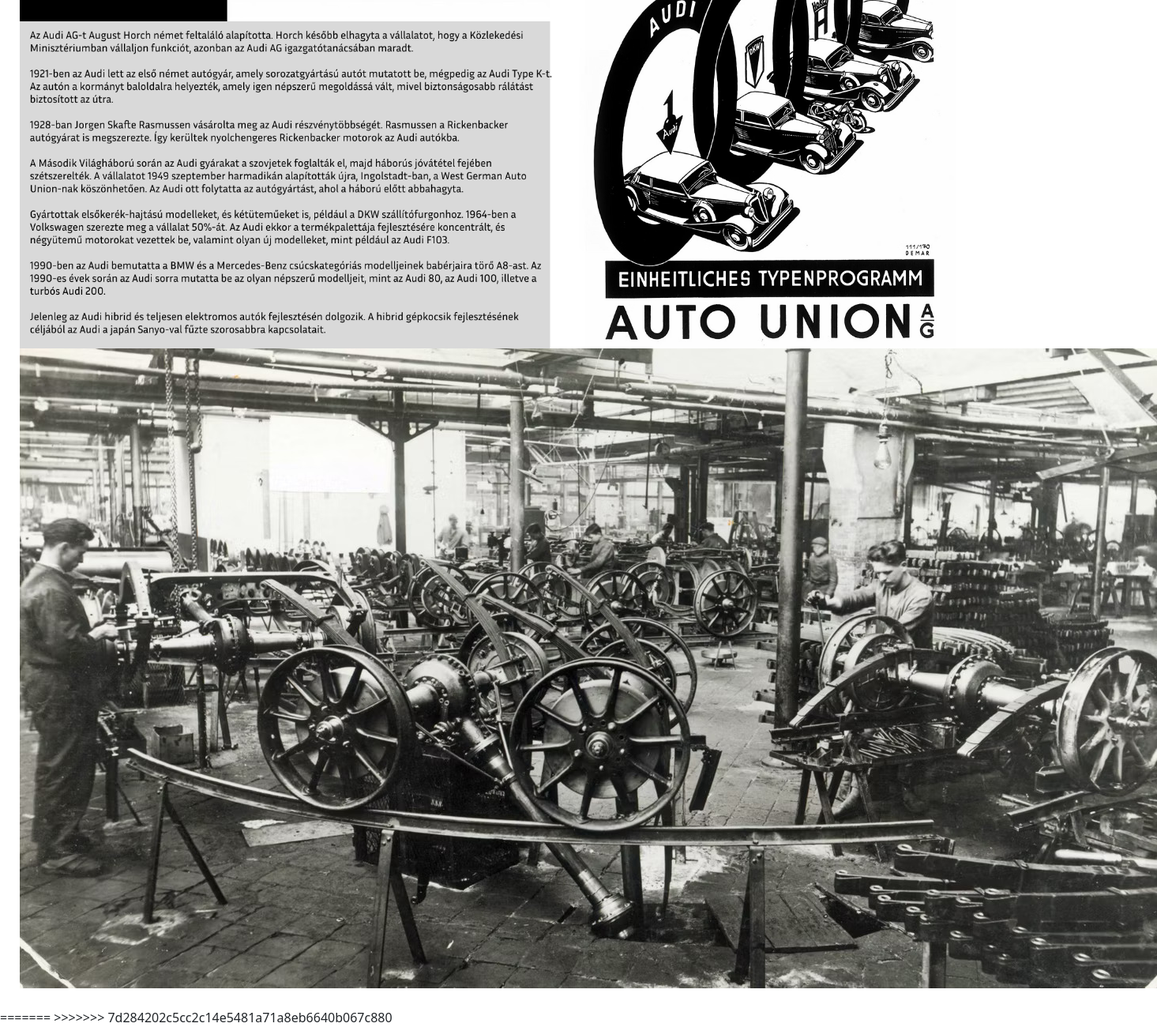
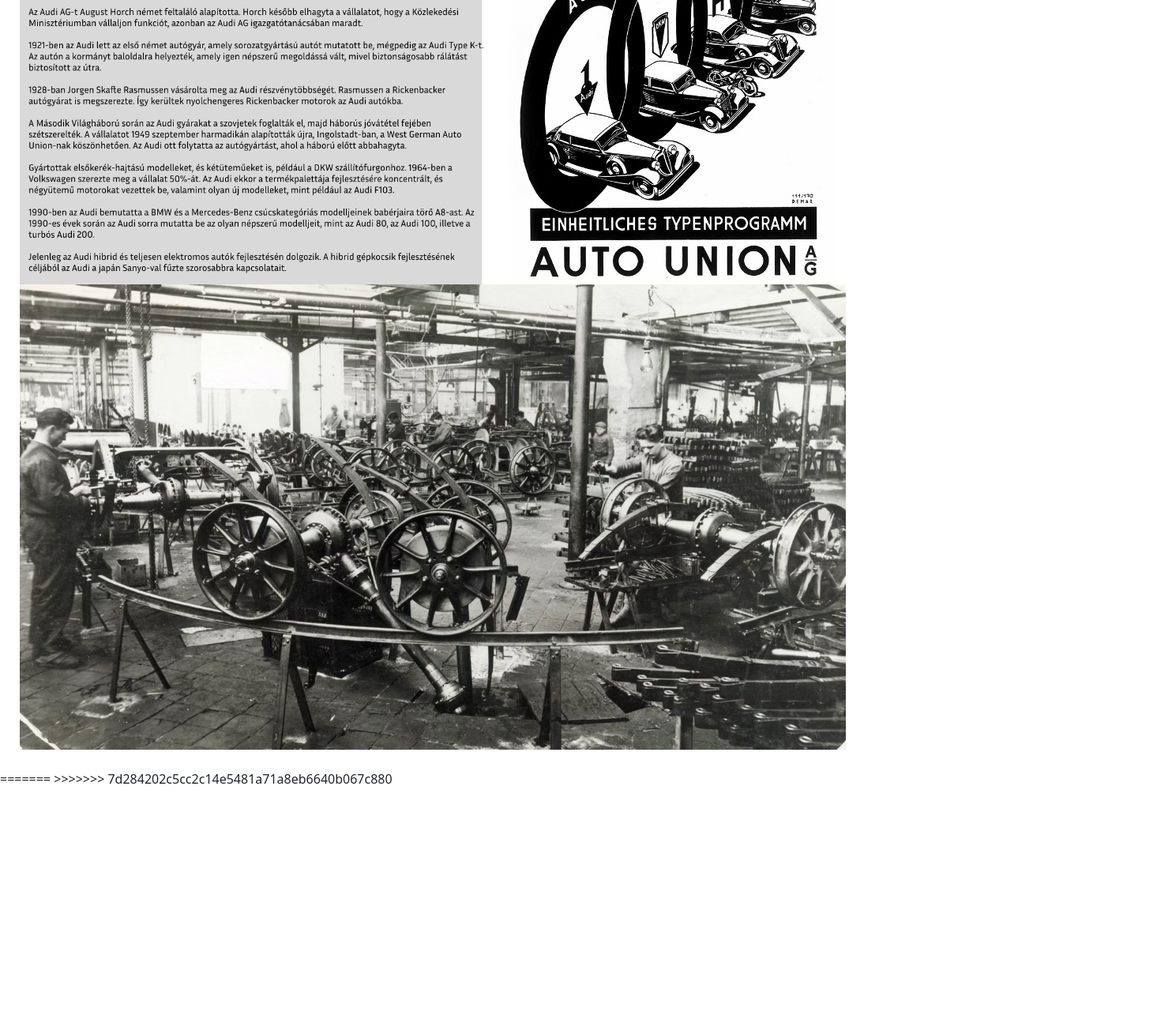
Before and after one commit to SSSViktor/Audi, a plain HTML site: page Oldalak/Történet oldal/Történet.html in a window 1280 px wide. Shown: the part 832-2132 px from the top of the page at 79% size, 1465 px wide, since content can reach past the window. After the commit the page ends 1830 px from the top, so only its background shows below. Drawn offline with Linux system fonts and the light colour scheme.

Commit message:
technikai problémák megoldása

```diff
--- a/Oldalak/Történet oldal/Történet.css
+++ b/Oldalak/Történet oldal/Történet.css
@@ -48,10 +48,9 @@
 }
 
 #kepegy img{
-    width: 1200px;
+    width: 85%;
 }
 
 #kepketto img{
-    width: 1200;
-    align-items: center;
+    width: 85%;
 }
```
